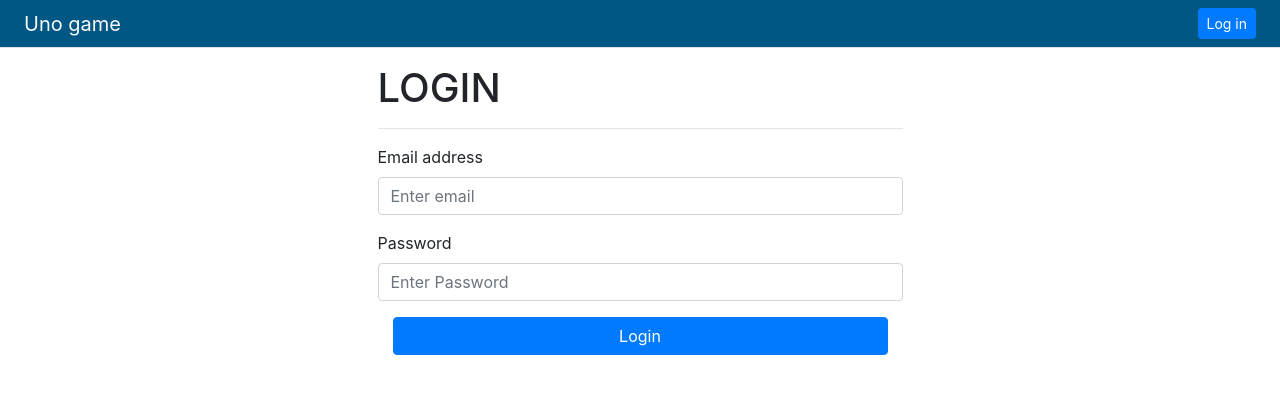
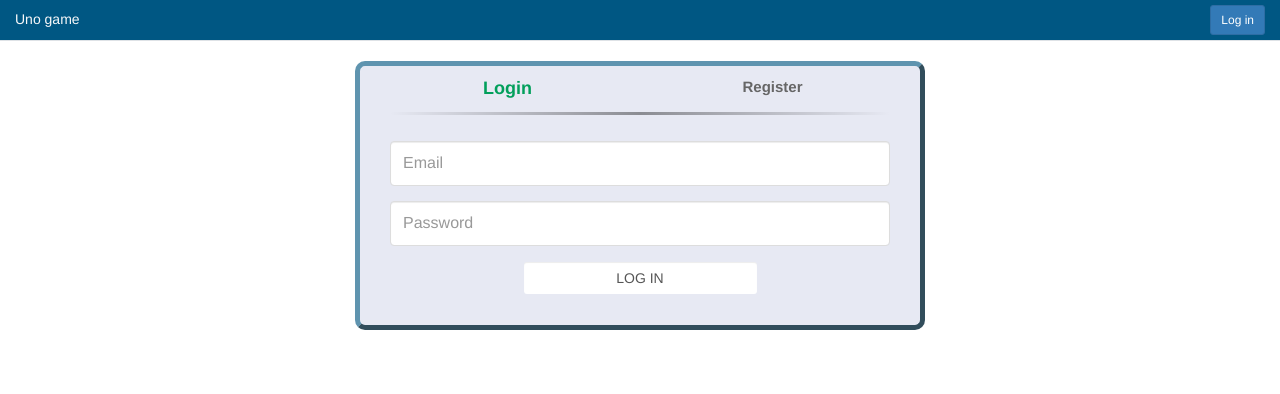
Before and after one commit to Vulpelo/Uno, a PHP site: page /views/DefaultController/login.php in a window 1280 px wide. Shown: the top 394 px of the page. Run offline with PHP 8.4, Linux system fonts and the light colour scheme; data that the repository does not hold is empty; some libraries are stand-ins or nearby versions.

Commit message:
New look of Login page

```diff
--- a/public/css/styles.css
+++ b/public/css/styles.css
@@ -1,4 +1,3 @@
-
 .starter-template {
   padding: 3rem 1.5rem;
   text-align: center;
@@ -30,3 +29,110 @@
   border: 3px solid lightblue;
   border-radius: 6px;
 }
+
+.loginSetting {
+  display: block;
+  margin-left: auto;
+  margin-right: auto;
+  margin-top: 10px;
+  margin-bottom: 10px;
+  border: 5px #5f94af;
+  border-style: outset;
+  border-radius: 10px;
+  background-color: rgb(231, 233, 243);
+}
+
+
+.panel-login {
+
+}
+
+.panel-login>.panel-heading {
+  border-radius: 10px;
+  color: #00415d;
+  text-align:center;
+}
+.panel-login>.panel-heading a{
+text-decoration: none;
+color: #666;
+font-weight: bold;
+font-size: 15px;
+-webkit-transition: all 0.1s linear;
+-moz-transition: all 0.1s linear;
+transition: all 0.1s linear;
+}
+.panel-login>.panel-heading a.active{
+color: #029f5b;
+font-size: 18px;
+}
+.panel-login>.panel-heading hr{
+margin-top: 10px;
+margin-bottom: 0px;
+clear: both;
+border: 0;
+height: 3px;
+background-image: -webkit-linear-gradient(left,rgba(0, 0, 0, 0),rgba(0, 0, 0, 0.40),rgba(0, 0, 0, 0));
+background-image: -moz-linear-gradient(left,rgba(0,0,0,0),rgba(0,0,0,0.40),rgba(0,0,0,0));
+background-image: -ms-linear-gradient(left,rgba(0,0,0,0),rgba(0,0,0,0.40),rgba(0,0,0,0));
+background-image: -o-linear-gradient(left,rgba(0,0,0,0),rgba(0,0,0,0.40),rgba(0,0,0,0));
+}
+.panel-login input[type="text"],.panel-login input[type="email"],.panel-login input[type="password"] {
+height: 45px;
+border: 1px solid #ddd;
+font-size: 16px;
+-webkit-transition: all 0.1s linear;
+-moz-transition: all 0.1s linear;
+transition: all 0.1s linear;
+}
+.panel-login input:hover,
+.panel-login input:focus {
+outline:none;
+-webkit-box-shadow: none;
+-moz-box-shadow: none;
+box-shadow: none;
+border-color: #ccc;
+}
+.btn-login {
+background-color: #59B2E0;
+outline: none;
+color: #fff;
+font-size: 14px;
+height: auto;
+font-weight: normal;
+padding: 14px 0;
+text-transform: uppercase;
+border-color: #59B2E6;
+}
+.btn-login:hover,
+.btn-login:focus {
+color: #fff;
+background-color: #53A3CD;
+border-color: #53A3CD;
+}
+.forgot-password {
+text-decoration: underline;
+color: #888;
+}
+.forgot-password:hover,
+.forgot-password:focus {
+text-decoration: underline;
+color: #666;
+}
+
+.btn-register {
+background-color: #1CB94E;
+outline: none;
+color: #fff;
+font-size: 14px;
+height: auto;
+font-weight: normal;
+padding: 14px 0;
+text-transform: uppercase;
+border-color: #1CB94A;
+}
+.btn-register:hover,
+.btn-register:focus {
+color: #fff;
+background-color: #1CA347;
+border-color: #1CA347;
+}
--- /dev/null
+++ b/public/js/DefaultController/login.js
@@ -0,0 +1,18 @@
+$(function() {
+
+    $('#login-form-link').click(function(e) {
+		$("#login-form").delay(100).fadeIn(100);
+ 		$("#register-form").fadeOut(100);
+		$('#register-form-link').removeClass('active');
+		$(this).addClass('active');
+		e.preventDefault();
+	});
+	$('#register-form-link').click(function(e) {
+		$("#register-form").delay(100).fadeIn(100);
+ 		$("#login-form").fadeOut(100);
+		$('#login-form-link').removeClass('active');
+		$(this).addClass('active');
+		e.preventDefault();
+	});
+
+});
--- a/views/DefaultController/login.php
+++ b/views/DefaultController/login.php
@@ -2,10 +2,16 @@
 <html>
 <?php include_once(dirname(__DIR__).'/head.html'); ?>
 
+<link href="//maxcdn.bootstrapcdn.com/bootstrap/3.3.0/css/bootstrap.min.css" rel="stylesheet" id="bootstrap-css">
+<script src="//maxcdn.bootstrapcdn.com/bootstrap/3.3.0/js/bootstrap.min.js"></script>
+<script src="//code.jquery.com/jquery-1.11.1.min.js"></script>
+
+<script src="./public/js/DefaultController/login.js"></script>
+
 <body>
 <?php include_once(dirname(__DIR__).'/navBar.html'); ?>
 
-<div class="container">
+<!-- <div class="container">
     <div clas="row">
         <div class="col-sm-6 offset-sm-3">
             <h1 class="panel-header">LOGIN</h1>
@@ -31,8 +37,72 @@
             </form>
         </div>
     </div>
-</div>
+</div> -->
 
+<div class="container">
+    	<div class="row">
+			<div class="col-md-6 col-md-offset-3 loginSetting">
+				<div class=" panel-login">
+					<div class="panel-heading">
+						<div class="row">
+							<div class="col-xs-6">
+								<a href="#" class="active" id="login-form-link">Login</a>
+							</div>
+							<div class="col-xs-6">
+								<a href="#" id="register-form-link">Register</a>
+							</div>
+						</div>
+						<hr>
+					</div>
+					<div class="panel-body">
+						<div class="row">
+							<div class="col-lg-12">
+
+                                <form id="login-form" action="?page=login" method="post" role="form" style="display: block;">
+									<div class="form-group">
+										<input type="text" name="email" id="username" tabindex="1" class="form-control" placeholder="Email" value="">
+									</div>
+									<div class="form-group">
+										<input type="password" name="password" id="password" tabindex="2" class="form-control" placeholder="Password">
+									</div>
+
+									<div class="form-group">
+										<div class="row">
+											<div class="col-sm-6 col-sm-offset-3">
+												<input type="submit" name="login-submit" id="login-submit" tabindex="4" class="form-control btn btn-login" value="Log In">
+											</div>
+										</div>
+									</div>
+                                </form>
+
+								<form id="register-form" action="https://phpoll.com/register/process" method="post" role="form" style="display: none;">
+									<div class="form-group">
+										<input type="text" name="username" id="username" tabindex="1" class="form-control" placeholder="Username" value="">
+									</div>
+									<div class="form-group">
+										<input type="email" name="email" id="email" tabindex="1" class="form-control" placeholder="Email Address" value="">
+									</div>
+									<div class="form-group">
+										<input type="password" name="password" id="password" tabindex="2" class="form-control" placeholder="Password">
+									</div>
+									<div class="form-group">
+										<input type="password" name="confirm-password" id="confirm-password" tabindex="2" class="form-control" placeholder="Confirm Password">
+									</div>
+									<div class="form-group">
+										<div class="row">
+											<div class="col-sm-6 col-sm-offset-3">
+												<input type="submit" name="register-submit" id="register-submit" tabindex="4" class="form-control btn btn-register" value="Register Now">
+											</div>
+										</div>
+									</div>
+								</form>
+							</div>
+						</div>
+					</div>
+				</div>
+			</div>
+		</div>
+	</div>
 
 </body>
 </html>
```
